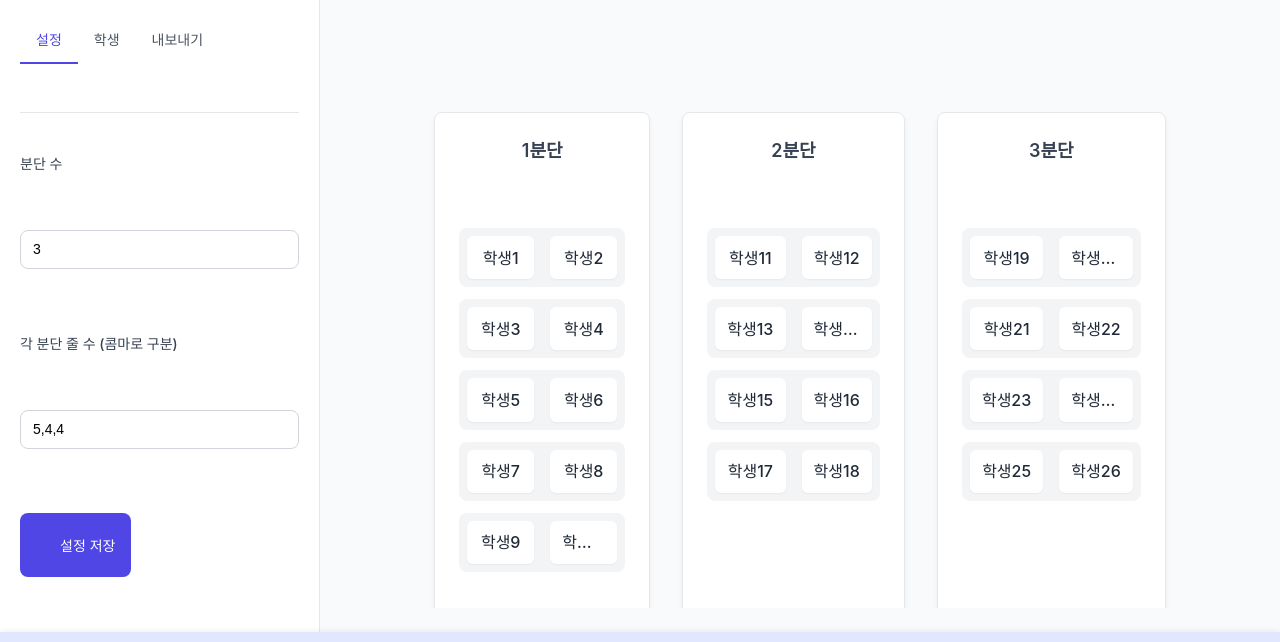
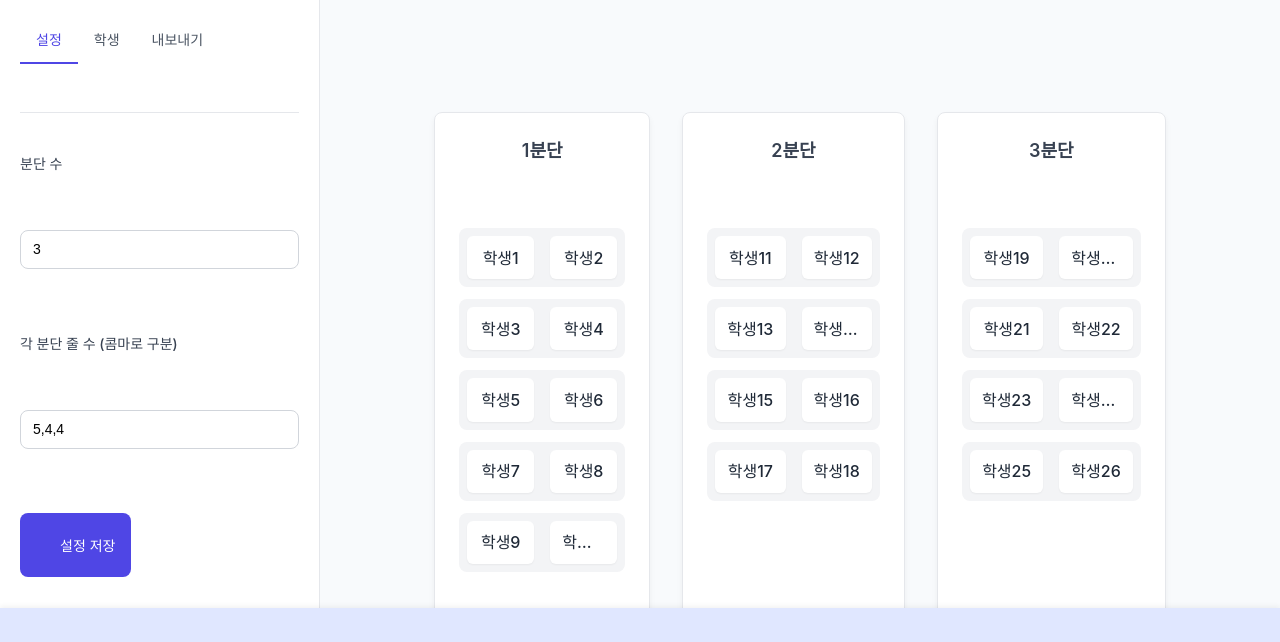
Before and after one commit to elilim09/jaribakugi, a plain HTML site: page index.html in a window 1280 px wide. Shown: the part 144-786 px from the top of the page. Drawn offline with nearby package versions, Linux system fonts and the light colour scheme; a script that the page names is missing.

Commit message:
광고 위치 수정정

```diff
--- a/index.html
+++ b/index.html
@@ -476,19 +476,21 @@
       display: block;
     }
   }
-  .ad-banner {
+.ad-banner {
   position: fixed;
   bottom: 0;
   left: 0;
   width: 100%;
+  height: 3rem; /* 높이 명시 */
   background: #e0e7ff;
   color: #1e3a8a;
   text-align: center;
-  padding: 0.75rem;
+  line-height: 3rem; /* 세로 가운데 정렬 */
   font-size: 0.875rem;
   box-shadow: 0 -2px 5px rgba(0, 0, 0, 0.05);
-  z-index: 999;
+  z-index: 9999;
 }
+
 
 </style>
 
```
